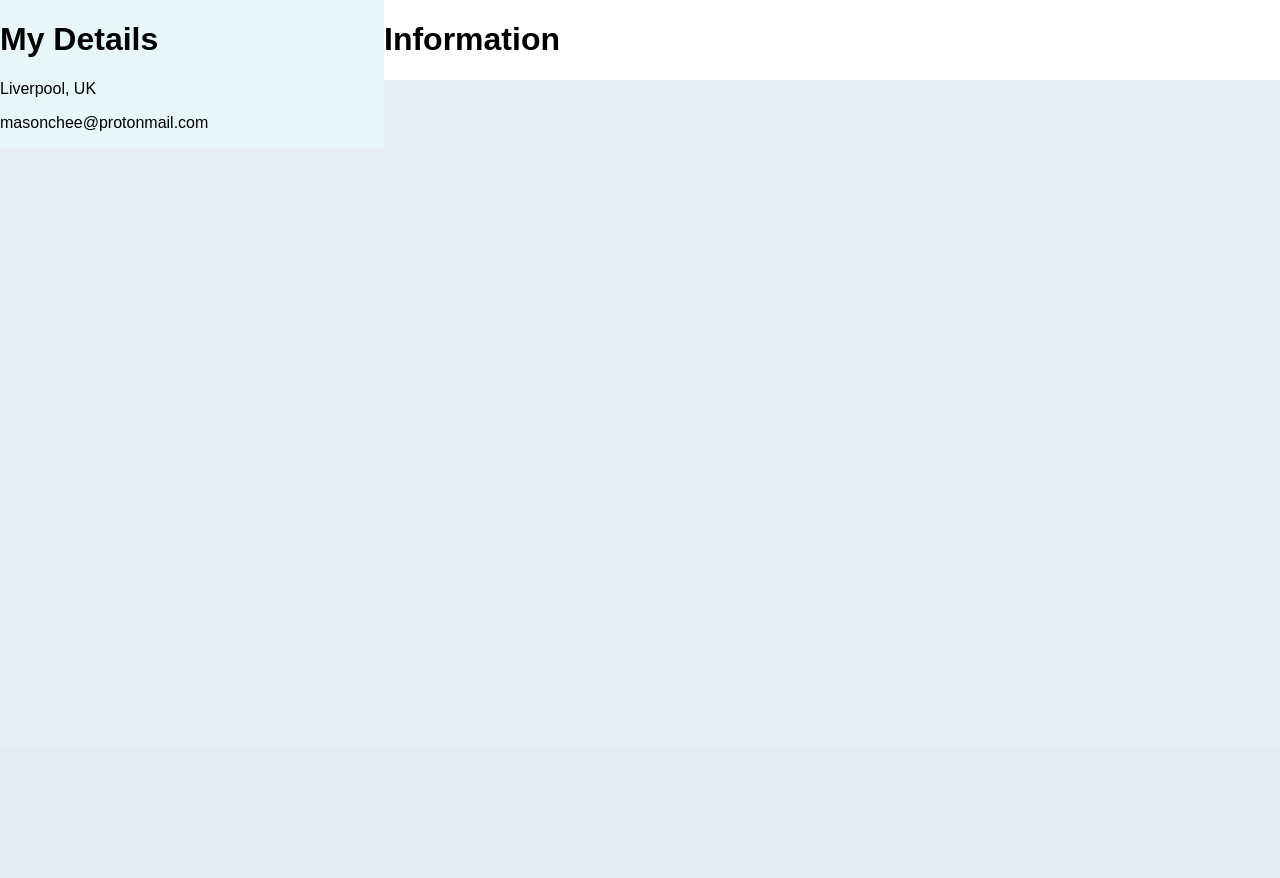
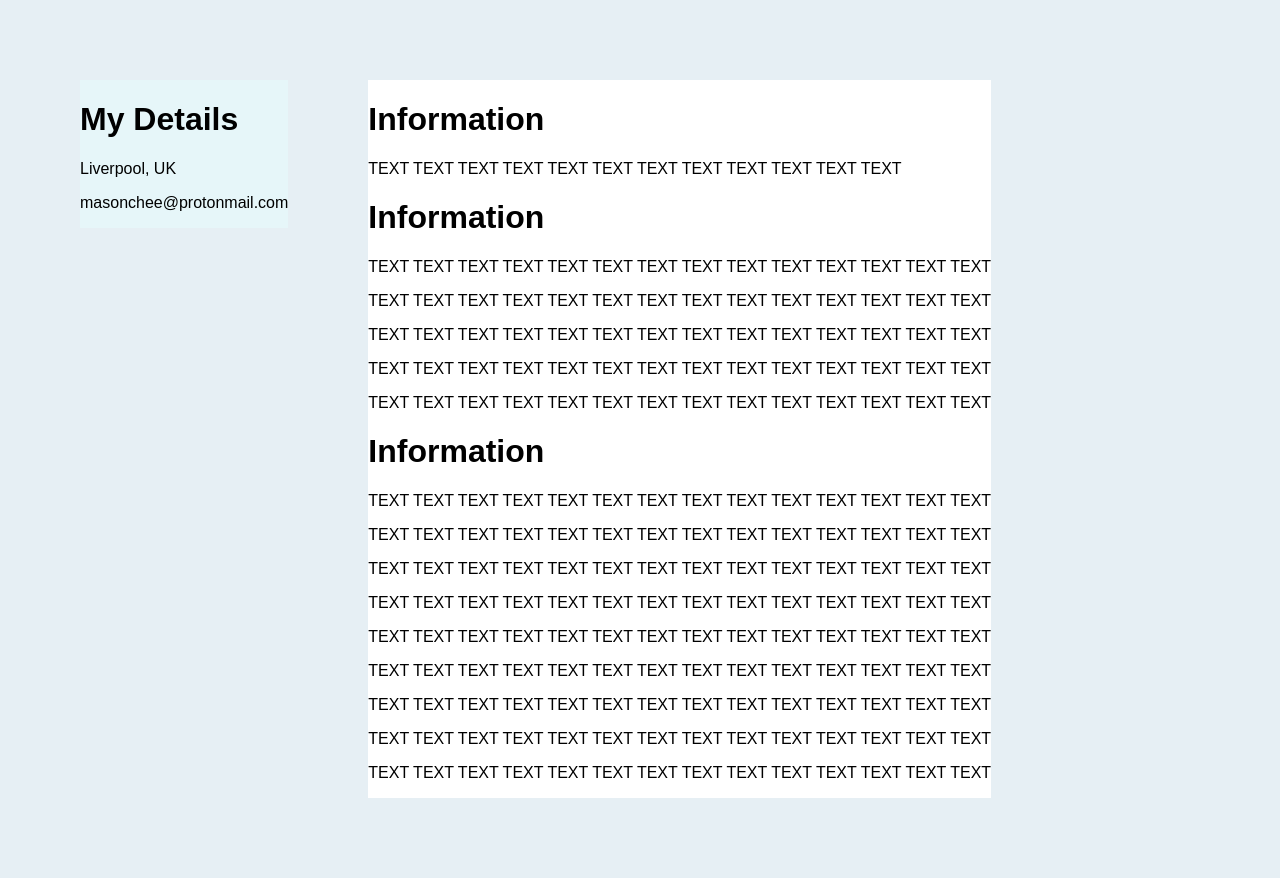
Before and after one commit to Sooshimi/CV-Flask, a Flask app: page / in a window 1280 px wide. Shown: the part 54-932 px from the top of the page. Before the commit the page ends 185 px from the top, so only its background shows below. Run offline with Flask 2, Linux system fonts and the light colour scheme.

Commit message:
update to layout

```diff
--- a/webapp/app.py
+++ b/webapp/app.py
@@ -1,6 +1,6 @@
 from flask import Flask, render_template
 
-# Also run SASS watcher
+# Also run SASS watcher (bottom of VSC)
 
 # ON PC:
 # To run app server, run following command in cmd in the webapp dir: python app.py
--- a/webapp/static/style.css
+++ b/webapp/static/style.css
@@ -49,18 +49,38 @@ ul {
   padding: 0;
 }
 
-.left {
-  width: 30%;
-  height: 100%;
-  float: left;
+.frame {
+  padding: 5em;
+  display: -webkit-box;
+  display: -ms-flexbox;
+  display: flex;
+  -webkit-box-orient: horizontal;
+  -webkit-box-direction: normal;
+      -ms-flex-direction: row;
+          flex-direction: row;
+  -ms-flex-wrap: wrap;
+      flex-wrap: wrap;
+  -webkit-box-pack: start;
+      -ms-flex-pack: start;
+          justify-content: flex-start;
+  -webkit-box-align: start;
+      -ms-flex-align: start;
+          align-items: flex-start;
+  gap: 5em;
+}
+
+.frame .left {
+  -webkit-box-ordinal-group: 2;
+      -ms-flex-order: 1;
+          order: 1;
   background: #E6F6F9;
   border-collapse: collapse;
 }
 
-.right {
-  width: 70%;
-  height: 100%;
-  float: right;
+.frame .right {
+  -webkit-box-ordinal-group: 3;
+      -ms-flex-order: 2;
+          order: 2;
   background: #FFFFFF;
   border-collapse: collapse;
 }
--- a/webapp/static/style.scss
+++ b/webapp/static/style.scss
@@ -48,18 +48,24 @@ ul {
     padding: 0;
 }
 
+.frame {
+    padding: 5em;
+    display: flex;
+    flex-direction: row;
+    flex-wrap: wrap;
+    justify-content: flex-start;
+    align-items: flex-start;
+    gap: 5em;
+
     .left {
-    width: 30%;
-    height: 100%;
-    float: left;
+        order: 1;
         background: #E6F6F9;
         border-collapse: collapse;
     }
 
     .right {
-    width: 70%;
-    height: 100%;
-    float: right;
+        order: 2;
         background: #FFFFFF;
         border-collapse: collapse;
       }
+}
--- a/webapp/templates/home.html
+++ b/webapp/templates/home.html
@@ -30,6 +30,8 @@
         </div>
     </div>
 
+    <div class="frame">
+
         <div class="left">
             <div class="container">
                 <h1>My Details</h1>
@@ -44,7 +46,26 @@
         <div class="right">
             <div class="container">
                 <h1>Information</h1>
+                <p>TEXT TEXT TEXT TEXT TEXT TEXT TEXT TEXT TEXT TEXT TEXT TEXT </p>
+                <h1>Information</h1>
+                <p>TEXT TEXT TEXT TEXT TEXT TEXT TEXT TEXT TEXT TEXT TEXT TEXT TEXT TEXT </p>
+                <p>TEXT TEXT TEXT TEXT TEXT TEXT TEXT TEXT TEXT TEXT TEXT TEXT TEXT TEXT </p>
+                <p>TEXT TEXT TEXT TEXT TEXT TEXT TEXT TEXT TEXT TEXT TEXT TEXT TEXT TEXT </p>
+                <p>TEXT TEXT TEXT TEXT TEXT TEXT TEXT TEXT TEXT TEXT TEXT TEXT TEXT TEXT </p>
+                <p>TEXT TEXT TEXT TEXT TEXT TEXT TEXT TEXT TEXT TEXT TEXT TEXT TEXT TEXT </p>
+                <h1>Information</h1>
+                <p>TEXT TEXT TEXT TEXT TEXT TEXT TEXT TEXT TEXT TEXT TEXT TEXT TEXT TEXT </p>
+                <p>TEXT TEXT TEXT TEXT TEXT TEXT TEXT TEXT TEXT TEXT TEXT TEXT TEXT TEXT </p>
+                <p>TEXT TEXT TEXT TEXT TEXT TEXT TEXT TEXT TEXT TEXT TEXT TEXT TEXT TEXT </p>
+                <p>TEXT TEXT TEXT TEXT TEXT TEXT TEXT TEXT TEXT TEXT TEXT TEXT TEXT TEXT </p>
+                <p>TEXT TEXT TEXT TEXT TEXT TEXT TEXT TEXT TEXT TEXT TEXT TEXT TEXT TEXT </p>
+                <p>TEXT TEXT TEXT TEXT TEXT TEXT TEXT TEXT TEXT TEXT TEXT TEXT TEXT TEXT </p>
+                <p>TEXT TEXT TEXT TEXT TEXT TEXT TEXT TEXT TEXT TEXT TEXT TEXT TEXT TEXT </p>
+                <p>TEXT TEXT TEXT TEXT TEXT TEXT TEXT TEXT TEXT TEXT TEXT TEXT TEXT TEXT </p>
+                <p>TEXT TEXT TEXT TEXT TEXT TEXT TEXT TEXT TEXT TEXT TEXT TEXT TEXT TEXT </p>
             </div>
+        </div>
+
     </div>
 
     </body>
```
Also changed, not shown: 1 other file. Lines whose indentation alone changed are shown as unchanged.
